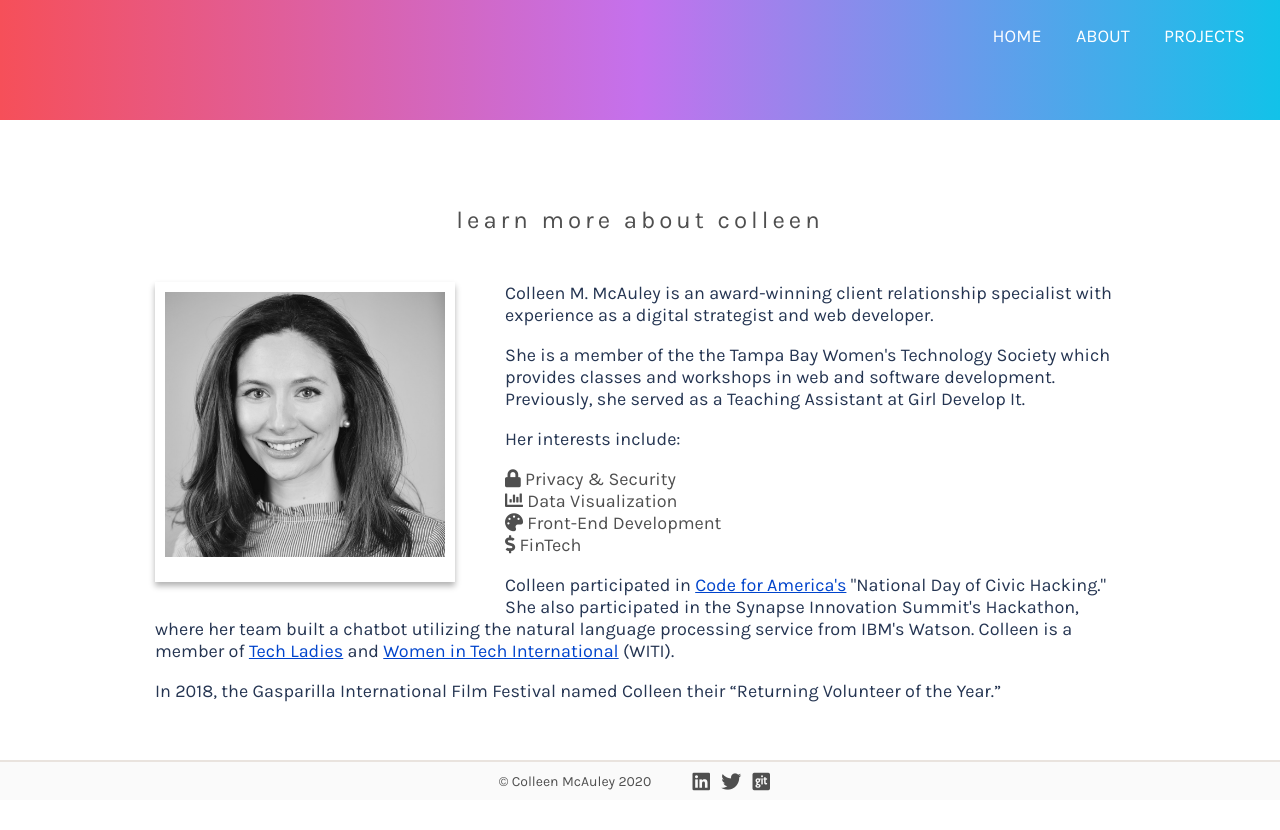
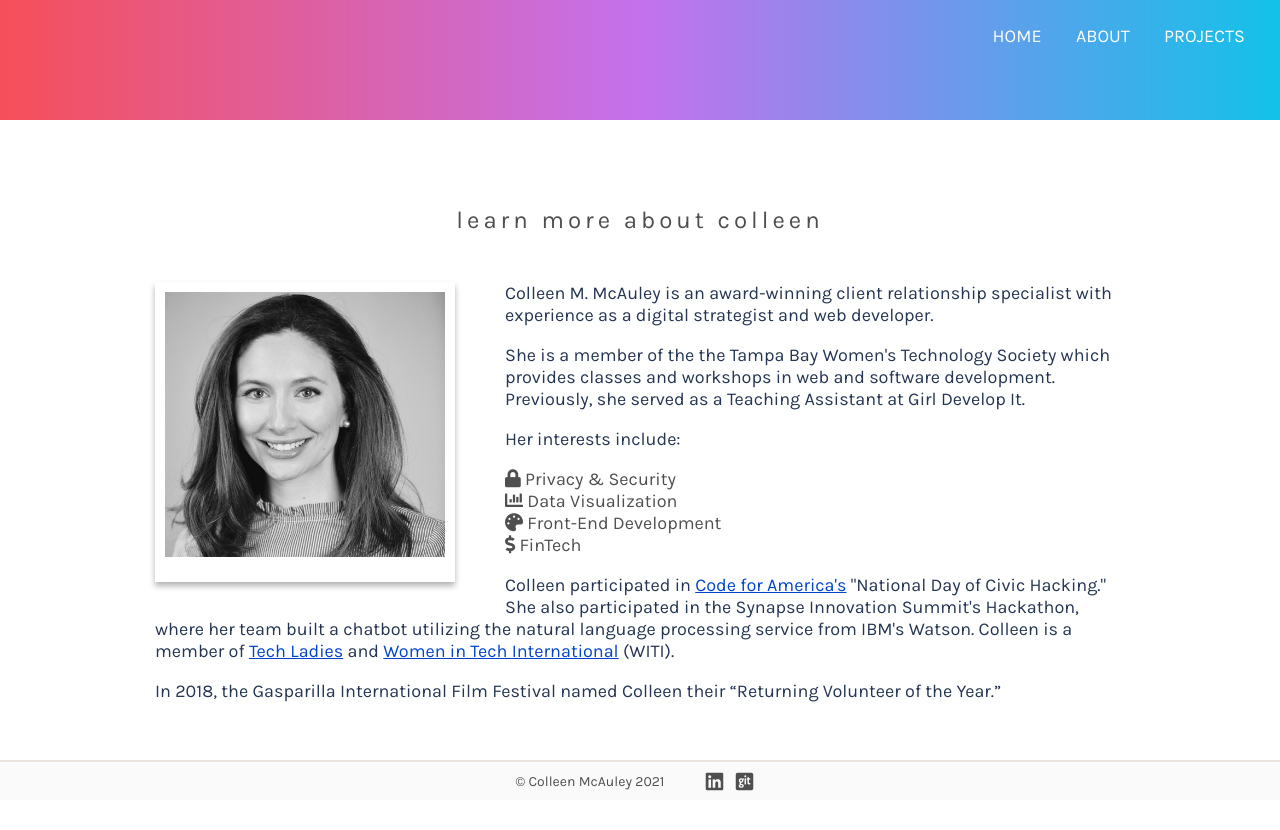
Before and after one commit to golfoclock/ePortfolio, a plain HTML site: page about.html in a window 1280 px wide. Drawn offline with Linux system fonts and the light colour scheme; a web font is replaced by a local one.

Commit message:
Update about.html

```diff
--- a/about.html
+++ b/about.html
@@ -66,10 +66,9 @@
 
 	<!-- FOOTER	 -->
 	<footer>
-		<p> &copy; Colleen McAuley 2020
+		<p> &copy; Colleen McAuley 2021
 			<ul class="social">
 				<li><a href="https://www.linkedin.com/in/mcauleycm/"> <i class="fab fa-linkedin"></i></a></li>
-				<li><a href="https://twitter.com/cmichaelmcauley"><i class="fab fa-twitter"></i></a></li>
 				<li><a href="https://github.com/golfoclock"><i class="fab fa-git-square"></i></a></li>
 			</ul>
 		</p>
```
